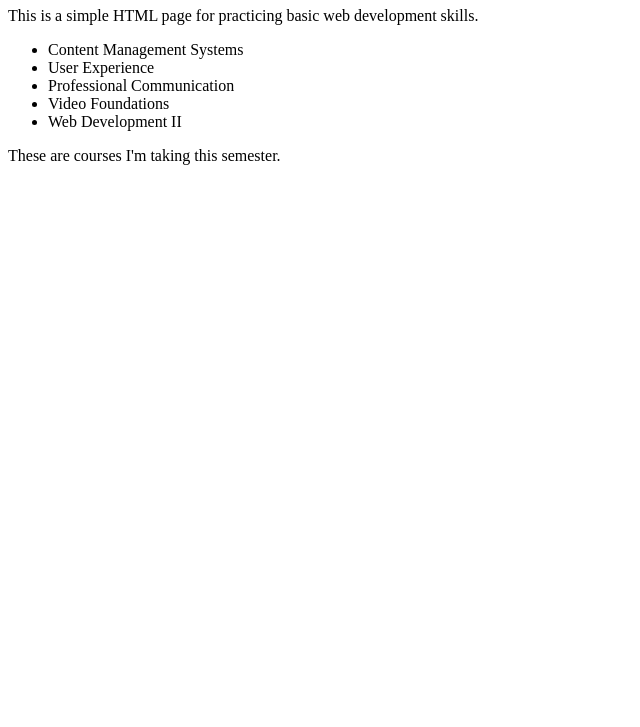
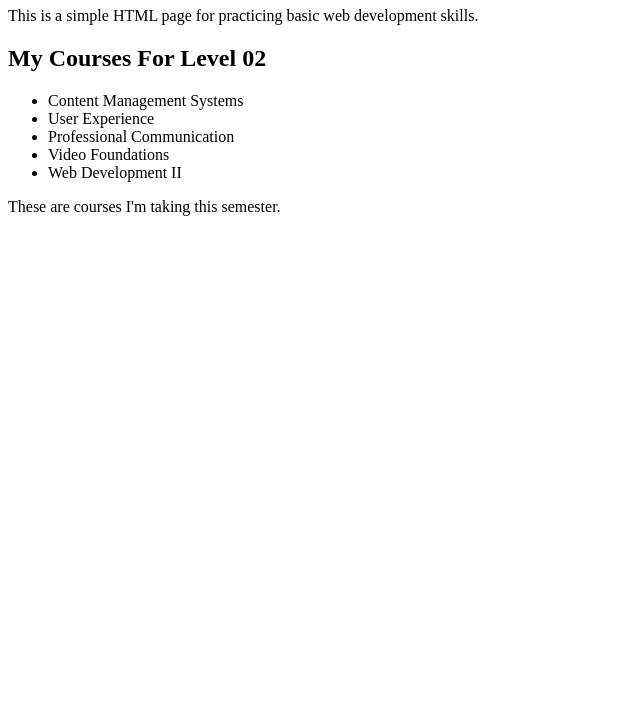
Before and after one commit to UfukDrk/mtm6201_week1_practice, a plain HTML site: page index.html in a window 1280 px wide. Shown: the part 73-800 px from the top of the page, without its empty margins (0-640 px from the left). Drawn offline with Linux system fonts and the light colour scheme.

Commit message:
Heading 2

```diff
--- a/index.html
+++ b/index.html
@@ -8,6 +8,7 @@
 <body>
     <h1>Welcome to Week 1 Practice</h1>
     <p>This is a simple HTML page for practicing basic web development skills.</p>
+    <h2>My Courses For Level 02</h2>
     <ul>
         <li>Content Management Systems</li>
         <li>User Experience</li>
```
